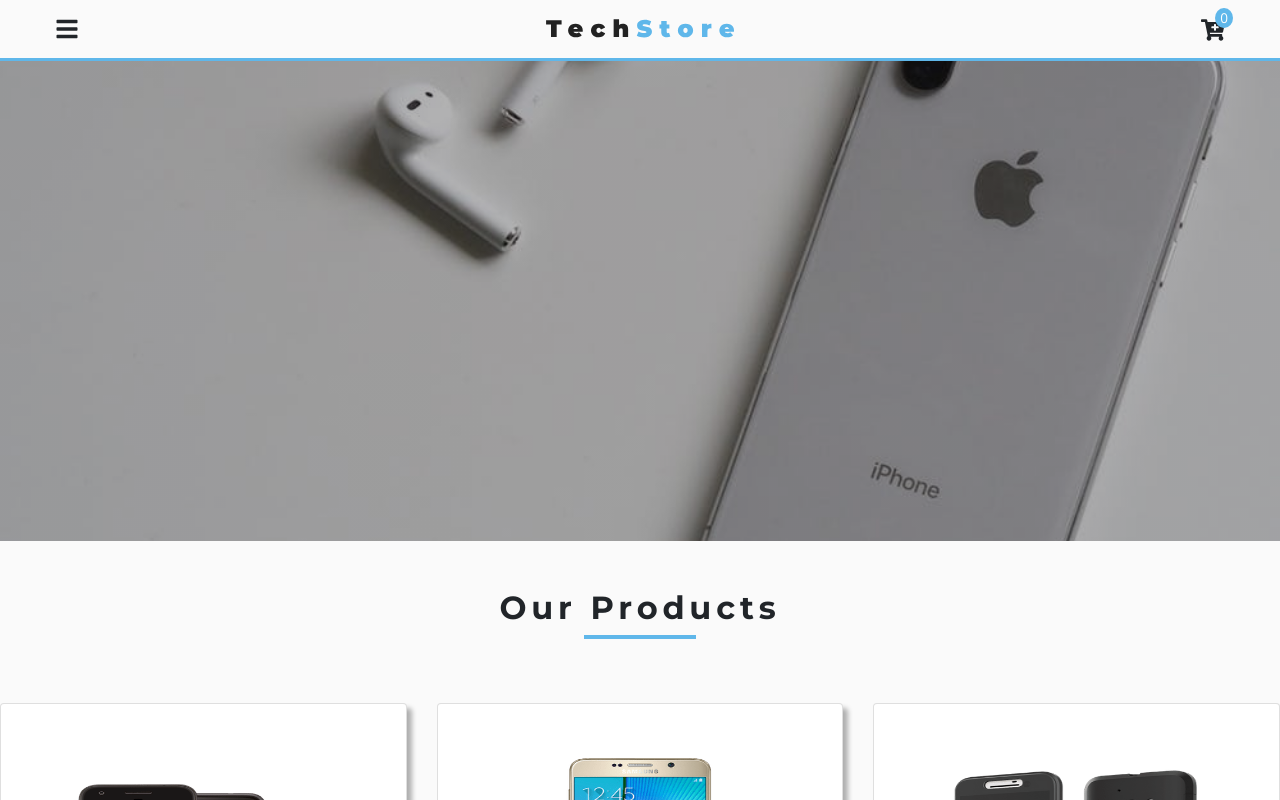
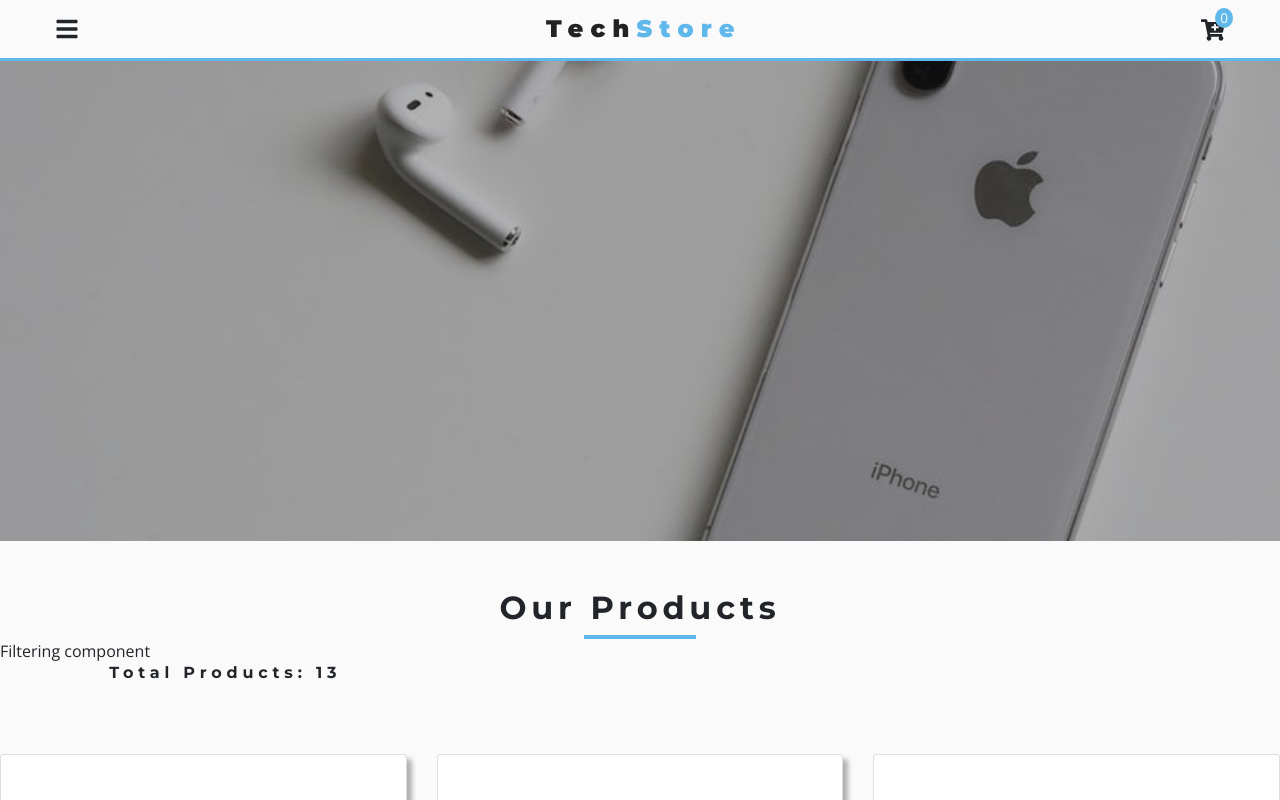
Before and after one commit to jpesg/react-tech-store-app, a React (Create React App) app: page /products in a window 1280 px wide. Shown: the top 800 px of the page. Built offline with nearby package versions, Linux system fonts and the light colour scheme.

Commit message:
filter product UI logic implented in Product component

```diff
--- /dev/null
+++ b/src/components/ProductsPage/ProductFilter.js
@@ -0,0 +1,5 @@
+import React from "react";
+
+export default function ProductFilter() {
+  return <div>Filtering component</div>;
+}
--- a/src/components/ProductsPage/Products.js
+++ b/src/components/ProductsPage/Products.js
@@ -2,6 +2,7 @@
 import { ProductConsumer } from "../../context";
 import Title from "../Title";
 import Product from "../Product";
+import ProductFilter from "./ProductFilter";
 
 export default function Products() {
   return (
@@ -12,11 +13,30 @@
           <section className="py-5">
             {/**title */}
             <Title center title="our products" />
+            {/**filter component */}
+            <ProductFilter />
             {/**Products */}
+            {/**row */}
+
+            <div className="row">
+              <div className="col-10 mx-auto">
+                <h6 className="text-title">
+                  total products: {filteredProducts.length}
+                </h6>
+              </div>
+            </div>
+
+            {/**total count */}
             <div className="row py-5">
-              {filteredProducts.map(product => {
-                return <Product key={product.id} product={product} />;
-              })}
+              {filteredProducts.length === 0 ? (
+                <div className="col text-title text-center">
+                  sorry, no items matched your search
+                </div>
+              ) : (
+                filteredProducts.map(product => {
+                  return <Product key={product.id} product={product} />;
+                })
+              )}
             </div>
           </section>
         );
```
